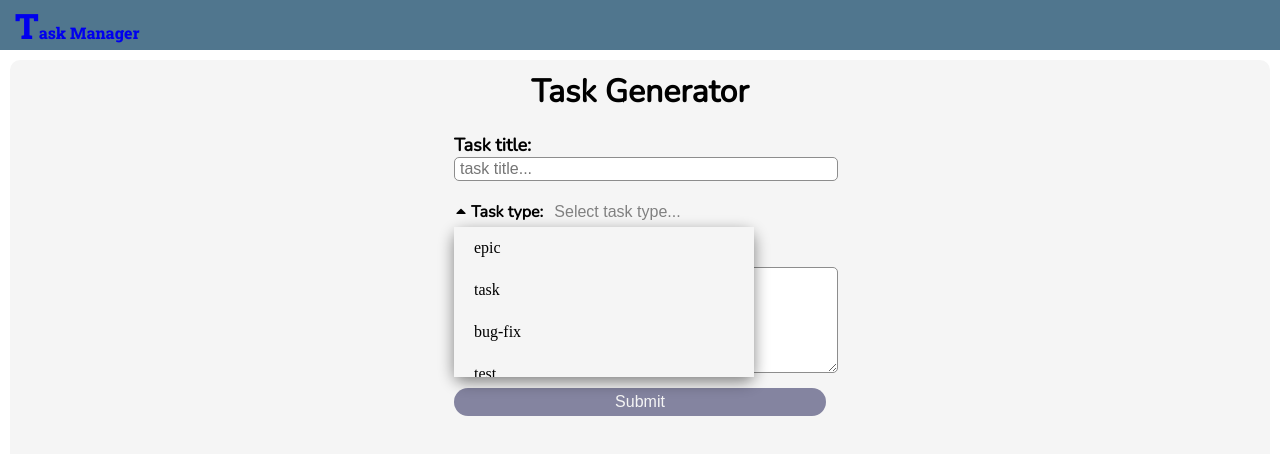
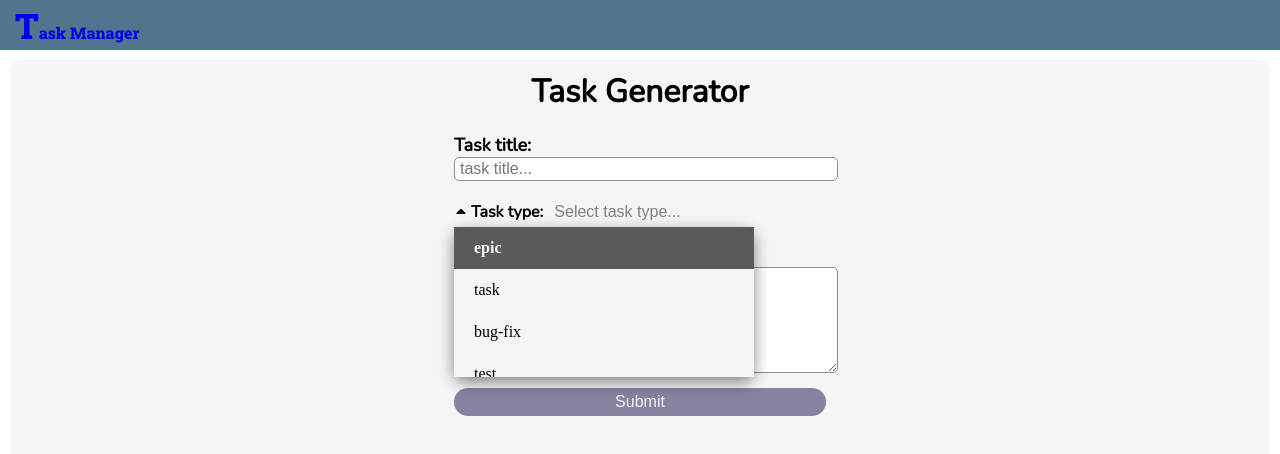
Before and after one commit to VintageTrouble/task-generator-react-test, a React app: page / in a window 1280 px wide. Both pictures are taken after a click on the label "Task type:". Shown: the top 454 px of the page. Built offline with nearby package versions, Linux system fonts and the light colour scheme; data requests are answered from the project's data file.

Commit message:
tabindex in progress

```diff
--- a/public/db.json
+++ b/public/db.json
@@ -1,17 +1,5 @@
 {
   "Tasks": [
-    {
-      "id": 1,
-      "label": "gg",
-      "type_id": 2,
-      "description": null
-    },
-    {
-      "id": 2,
-      "label": "kghjkghjklsf",
-      "type_id": 7,
-      "description": "sfgdfhdfghs"
-    }
   ],
   "TaskTypes": [
     {
--- a/src/Pages/Home.jsx
+++ b/src/Pages/Home.jsx
@@ -23,14 +23,15 @@ export class Home extends Component {
             selectedItem: 0
         }
 
-        this.selectRefs = [React.createRef(), React.createRef(), React.createRef()]
+        this.selectRefs = [React.createRef(), React.createRef()]
     }
 
     async componentDidMount() {
         const taskTypes = await getTaskTypes()
         window.store.dispatch(setupTaskTypes(taskTypes))
 
-        this.selectRefs[this.state.selectedItem].current.click()
+
+        this.selectRefs[0].current.focus();
     }
 
     submit = async () => {
@@ -46,71 +47,43 @@ export class Home extends Component {
         this.props.navigate(`/tasks/${task.id}`)
     }
 
-    //task validation
     isValid = () => this.state.newTask.label
         && this.state.newTask.label.length > 0
         && this.state.newTask.type_id
         && this.state.newTask.type_id > 0
 
-    handleKeyPress = async (event) => {
-        switch (event.key) {
-            case 'Enter':
-                event.preventDefault();
-                if(this.isValid()) {
-                    this.submit()
-                }
-                break;
-            case 'Tab':
-                event.preventDefault();
-                this.handleTabClick()
-                break
-            default:
-                break;
-        }
-    }
-
-    handleTabClick = () => {
-        this.state.selectedItem === this.selectRefs.length - 1
-            ? this.setState({...this.state, selectedItem: 0})
-            : this.setState({...this.state, selectedItem: this.state.selectedItem + 1})
-
-        this.selectRefs[this.state.selectedItem].current.click()
-    }
-
     render() {
         return (
-            <form
-                onSubmit={(e) => e.preventDefault()}
-                className='home'
-                onKeyDown={this.handleKeyPress}>
+            <div className='home'>
                 <h1 className='label'>Task Generator</h1>
+                <span tabIndex={'0'} onFocus={() => this.selectRefs[1].current.focus()}/>
                 <Input
                     className='simple'
                     placeholder='task title...'
                     label='Task title:'
                     onChange={(item) => this.setState({...this.state, newTask:{...this.state.newTask, label: item }})}
-                    onKeyPress={this.handleKeyPress}
-                    ref={this.selectRefs[0]}/>
+                    ref={this.selectRefs[0]}
+                    tabIndex={'0'} />
                 <Selector
                     label='Task type:'
                     data={this.props.taskTypes}
                     onClickItem={(item) => this.setState({...this.state, newTask:{...this.state.newTask, type_id: item.id }})}
-                    ref={this.selectRefs[1]} />
+                    tabIndex={'0'} />
                 <Input className='textarea'
                     textarea
                     placeholder='task description...'
                     label='Description:'
                     onChange={(item) => this.setState({...this.state, newTask:{...this.state.newTask, description: item }})}
-                    onKeyPress={this.handleKeyPress}
-                    ref={this.selectRefs[2]}/>
+                    tabIndex={'0'} />
                 <Button
                     className={`button ${ this.isValid() ? '' : 'disabled'}` }
-                    onClick={this.submit}
-                    onKeyPress={this.handleKeyPress}
-                >
+                    onClick={() => {if(this.isValid()) {this.submit()}}}
+                    ref={this.selectRefs[1]}
+                    tabIndex={ this.isValid() ? '0' : '-1'}>
                     Submit
                 </Button>
-            </form>
+                <span tabIndex={'0'} onFocus={() => this.selectRefs[0].current.focus()}/>
+            </div>
         )
     }
 }
--- a/src/components/Button.jsx
+++ b/src/components/Button.jsx
@@ -2,14 +2,16 @@ import React from 'react'
 
 import 'Styles/components/button.css'
 
-const Button = ({className, children, onClick, onKeyPress}) => {
+const Button = React.forwardRef(({className, tabIndex, children, onClick, onKeyPress}, ref) => {
     return (
         <button className={className}
             onClick={onClick}
-            onKeyDown={onKeyPress}>
+            onKeyDown={onKeyPress}
+            tabIndex={tabIndex}
+            ref={ref}>
             {children}
         </button>
     )
-}
+})
 
 export default Button
--- a/src/components/Input.jsx
+++ b/src/components/Input.jsx
@@ -2,31 +2,31 @@ import React from 'react'
 
 import 'Styles/components/input.css'
 
-const Input = React.forwardRef(({textarea, className, placeholder, label, onChange, onKeyPress}, ref) => {
+const Input = React.forwardRef(({textarea, tabIndex, className, placeholder, label, onChange}, ref) => {
     return (
         <div className={`input ${className}`}>
             <label
                 className='label'
-                htmlFor={`input_${className}`}
-                ref={ref}>
+                htmlFor={`input_${className}_${textarea ? 'textarea' : ''}`}>
                     {label}
                 </label>
             {textarea
                 ?
-                <textarea id={`input_${className}`}
+                <textarea id={`input_${className}_textarea`}
                     className='textbox'
                     type='text'
+                    tabIndex={tabIndex}
                     placeholder={placeholder}
                     onChange={e => onChange(e.target.value)}
-                    onKeyPress={onKeyPress}
-                    />
+                    ref={ref} />
                 :
                 <input id={`input_${className}`}
                     className='textbox'
                     type='text'
+                    tabIndex={tabIndex}
                     placeholder={placeholder}
                     onChange={e => onChange(e.target.value)}
-                    onKeyDown={onKeyPress} />
+                    ref={ref} />
             }
 
         </div>
--- a/src/components/Selector.jsx
+++ b/src/components/Selector.jsx
@@ -2,17 +2,23 @@ import React from 'react'
 
 import 'Styles/components/selector.css'
 
-const Selector = React.forwardRef(({label, data, onClickItem}, ref) => {
+const Selector = ({label, tabIndex, data, onClickItem}) => {
     const selfRef = React.useRef();
     const [isOpened, setIsOpened] = React.useState(false)
     const [selectedItem, setSelectedItem] = React.useState(null)
+    const firstItemRef = React.useRef();
+    const lastItemRef = React.useRef();
 
     const switchOpen = () => setIsOpened(!isOpened)
+
     const onSelectItem = (item) =>
     {
         setSelectedItem(item);
         switchOpen();
         onClickItem && onClickItem(item)
+    }
+    const getItemByIndex = (index) => {
+        return data.find(item => item.id === +index)
     }
 
     const handleOutsideClick = (event) => {
@@ -27,11 +33,45 @@ const Selector = React.forwardRef(({label, data, onClickItem}, ref) => {
         document.body.addEventListener('click', handleOutsideClick);
       }, []);
 
+    React.useEffect(() => {
+        if(isOpened){
+            firstItemRef.current && firstItemRef.current.focus();
+        } else {
+            selfRef.current.focus()
+        }
+      }, [isOpened])
+
+    const handleKeyDown = (e) => {
+        console.log(e.code)
+        switch (e.code) {
+            case "Space":
+                switchOpen();
+                break;
+            case "Enter":
+                setIsOpened(false);
+            case "Tab":
+                e.preventdefault()
+                break;
+            case "ArrowUp":
+                e.preventdefault()
+                break;
+            case "ArrowDown":
+                e.preventdefault()
+                break;
+            default:
+                break;
+        }
+    }
+
     return (
-        <div className='selector' ref={selfRef}>
+        <div
+            className='selector'
+            ref={selfRef}
+            tabIndex={tabIndex}
+            onKeyDown={handleKeyDown}
+        >
             <label className='label'
-                onClick={switchOpen}
-                ref={ref}>
+                onClick={switchOpen}>
                 <i className={`fas fa-caret-${isOpened ? 'up' : 'down'}`} />
                 {label}
             </label>
@@ -56,22 +96,30 @@ const Selector = React.forwardRef(({label, data, onClickItem}, ref) => {
             {isOpened &&
                 <div className='drop-down'>
                     <ul>
+                        <span tabIndex={'1'} onFocus={() => lastItemRef.current.focus()}/>
                         {data &&
-                            data.map((item) => (
+                            data.map((item, i) => {
+                                const ref = i === 0 ? firstItemRef : lastItemRef
+                                return (
                                     <li
                                         onClick={() => onSelectItem(item)}
                                         className='item'
                                         key={item.id}
+                                        tabIndex={'1'}
+                                        ref={ref}
+
                                     >
-                                    {item.text}
+                                        <div className="wrapper">{item.text}</div>
                                     </li>
-                            ))
+                                )
+                            })
                         }
+                        <span tabIndex={'1'} onFocus={() => firstItemRef.current.focus()}/>
                     </ul>
                 </div>
             }
         </div>
     )
-})
+}
 
 export default Selector
--- a/src/styles/components/selector.css
+++ b/src/styles/components/selector.css
@@ -57,16 +57,21 @@
 }
 
 .selector li{
-    padding: 12px 20px;
     cursor: pointer;
+    display: flex;
+    flex-direction: row;
+    justify-content: flex-start;
 }
 
-.selector li:active, li:hover{
+.selector li .wrapper{
+    padding: 12px 20px;
+}
+
+.selector li:active, li:hover, li:focus{
     background: rgb(90, 90, 90);
     color: whitesmoke
 }
 
-.selector li:active{
+.selector li:active, li:focus{
     font-weight: bold;
-
 }
```
Lines whose indentation alone changed are shown as unchanged.
